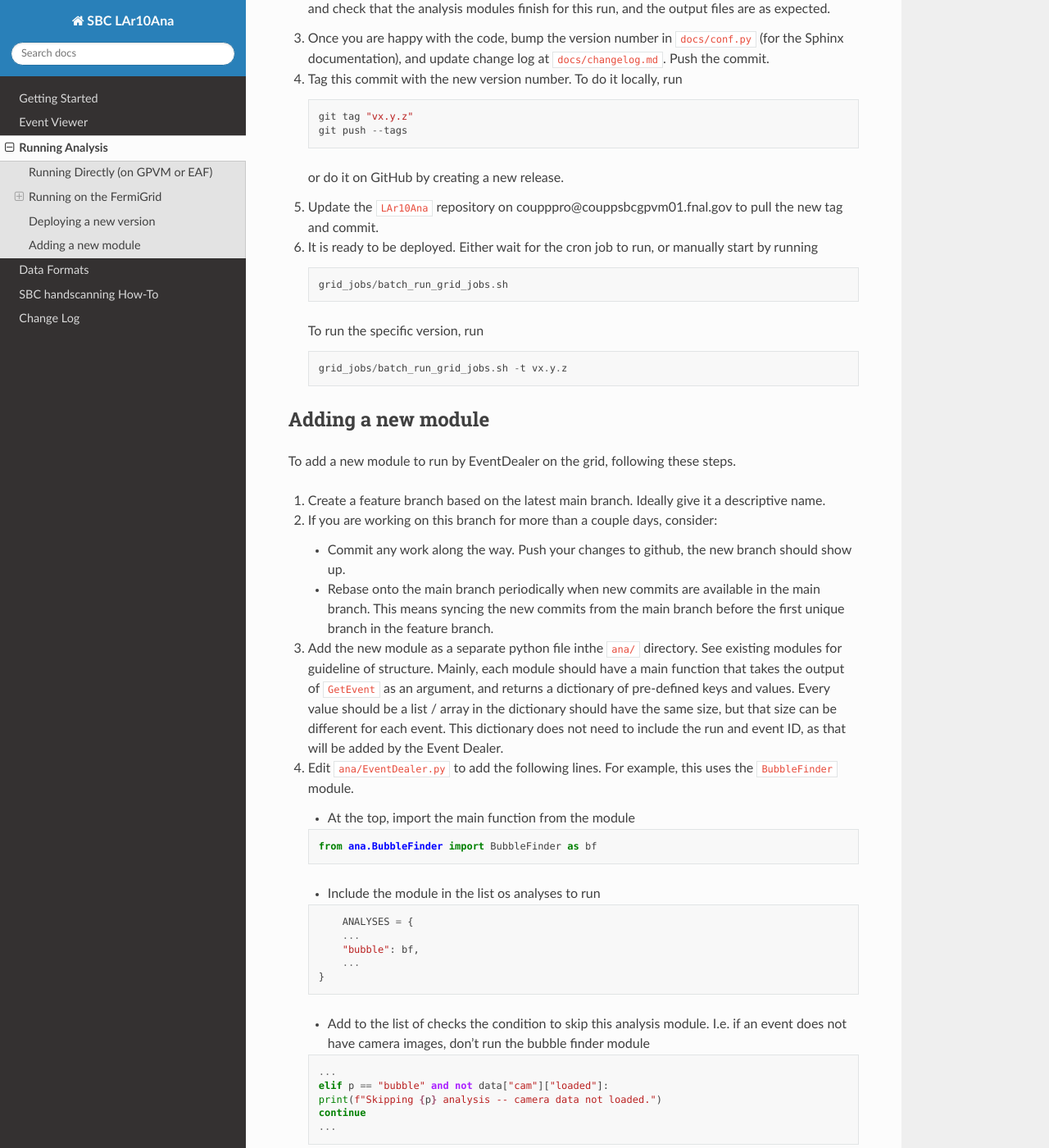
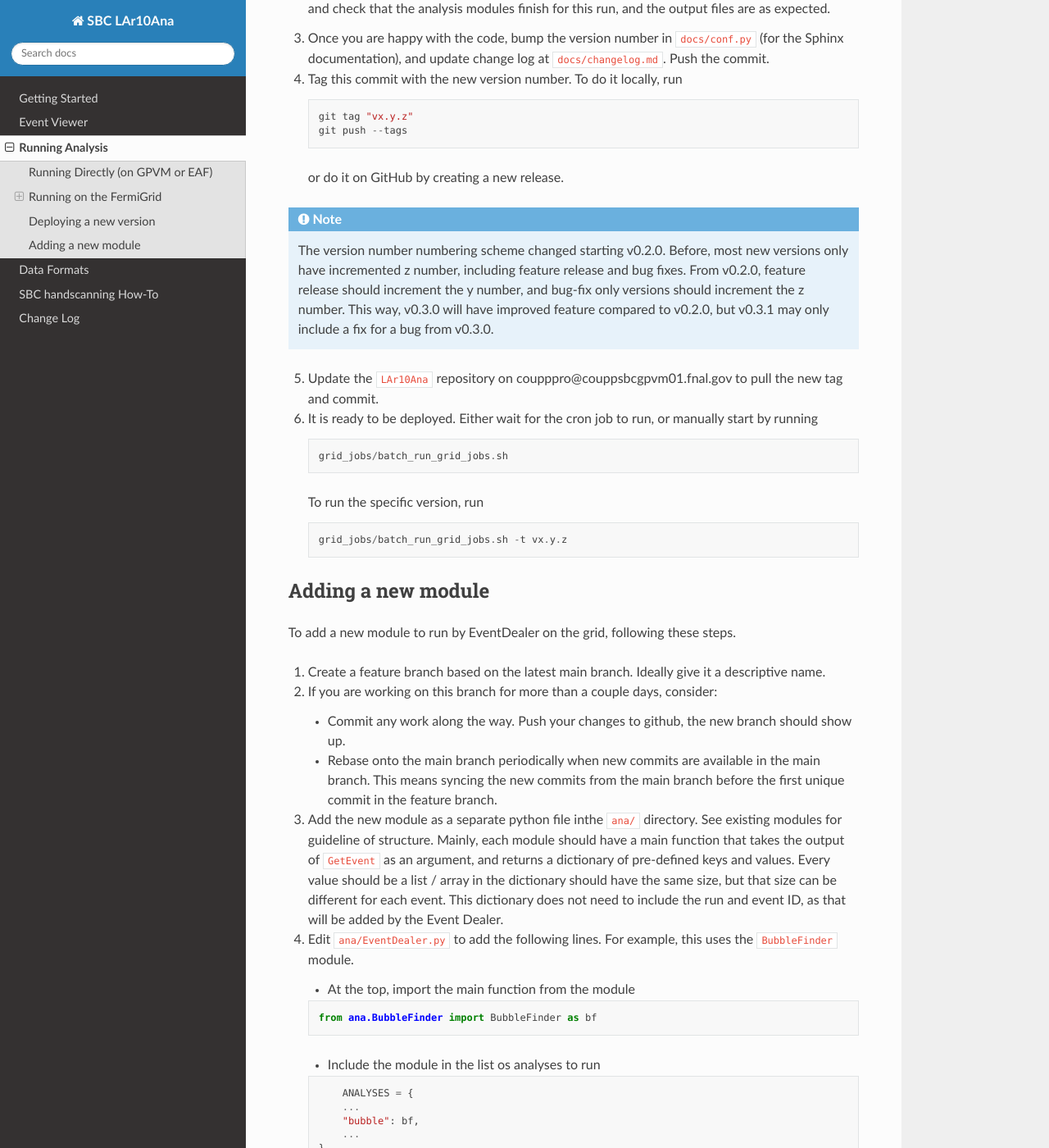
Before and after one commit to SBC-Collaboration/LAr10Ana, a Sphinx documentation site: the page built from docs/running_analysis.md, in a window 1280 px wide and 1400 px high, scrolled down 3598 px. Shown: the whole window at 82% size. Built offline with Sphinx 7.4.7 and the Read the Docs theme 3.1.0, drawn with Linux system fonts in a browser that asks for light colours.

````diff
--- a/docs/conf.py
+++ b/docs/conf.py
@@ -7,8 +7,8 @@ project = 'SBC LAr10Ana'
 copyright = '2024-2026 SBC Collaboration'
 author = 'SBC Collaboration'
 
-release = '0.2.0'
-version = '0.2.0'
+release = '0.3.0'
+version = '0.3.0'
 
 # -- General configuration
 
--- a/docs/running_analysis.md
+++ b/docs/running_analysis.md
@@ -85,6 +85,9 @@ Here's the recommended steps when running a new version on the grid.
     git push --tags
     ```
     or do it on GitHub by creating a new release.
+```{note} <!-- this is a callout -->
+The version number numbering scheme changed starting v0.2.0. Before, most new versions only have incremented z number, including feature release and bug fixes. From v0.2.0, feature release should increment the y number, and bug-fix only versions should increment the z number. This way, v0.3.0 will have improved feature compared to v0.2.0, but v0.3.1 may only include a fix for a bug from v0.3.0.
+```
 5. Update the `LAr10Ana` repository on coupppro@couppsbcgpvm01.fnal.gov to pull the new tag and commit.
 6. It is ready to be deployed. Either wait for the cron job to run, or manually start by running
     ```
@@ -100,7 +103,7 @@ To add a new module to run by EventDealer on the grid, following these steps.
 1. Create a feature branch based on the latest main branch. Ideally give it a descriptive name.
 2. If you are working on this branch for more than a couple days, consider:
     - Commit any work along the way. Push your changes to github, the new branch should show up.
-    - Rebase onto the main branch periodically when new commits are available in the main branch. This means syncing the new commits from the main branch before the first unique branch in the feature branch.
+    - Rebase onto the main branch periodically when new commits are available in the main branch. This means syncing the new commits from the main branch before the first unique commit in the feature branch.
 3. Add the new module as a separate python file inthe `ana/` directory. See existing modules for guideline of structure. Mainly, each module should have a main function that takes the output of `GetEvent` as an argument, and returns a dictionary of pre-defined keys and values. Every value should be a list / array in the dictionary should have the same size, but that size can be different for each event. This dictionary does not need to include the run and event ID, as that will be added by the Event Dealer.
 4. Edit `ana/EventDealer.py` to add the following lines. For example, this uses the `BubbleFinder` module.
     - At the top, import the main function from the module
````
Also changed, not shown: docs/changelog.md (+4 -1 lines), docs/data_format.md (+1 -1 lines).
